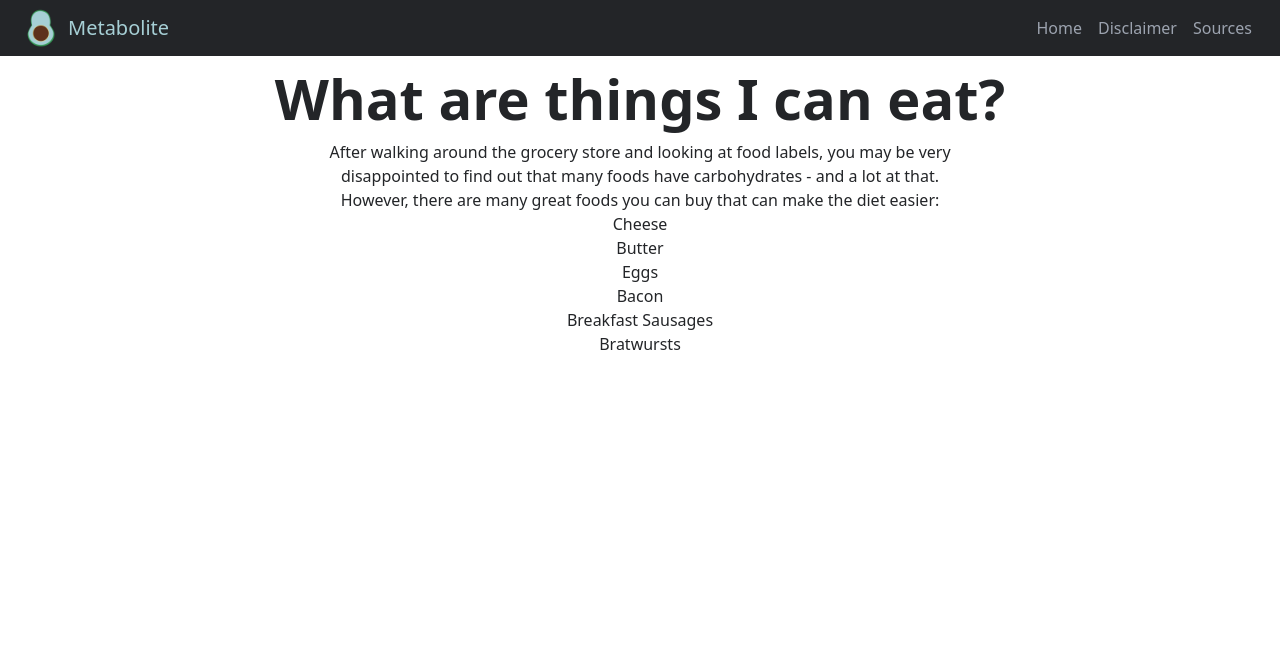
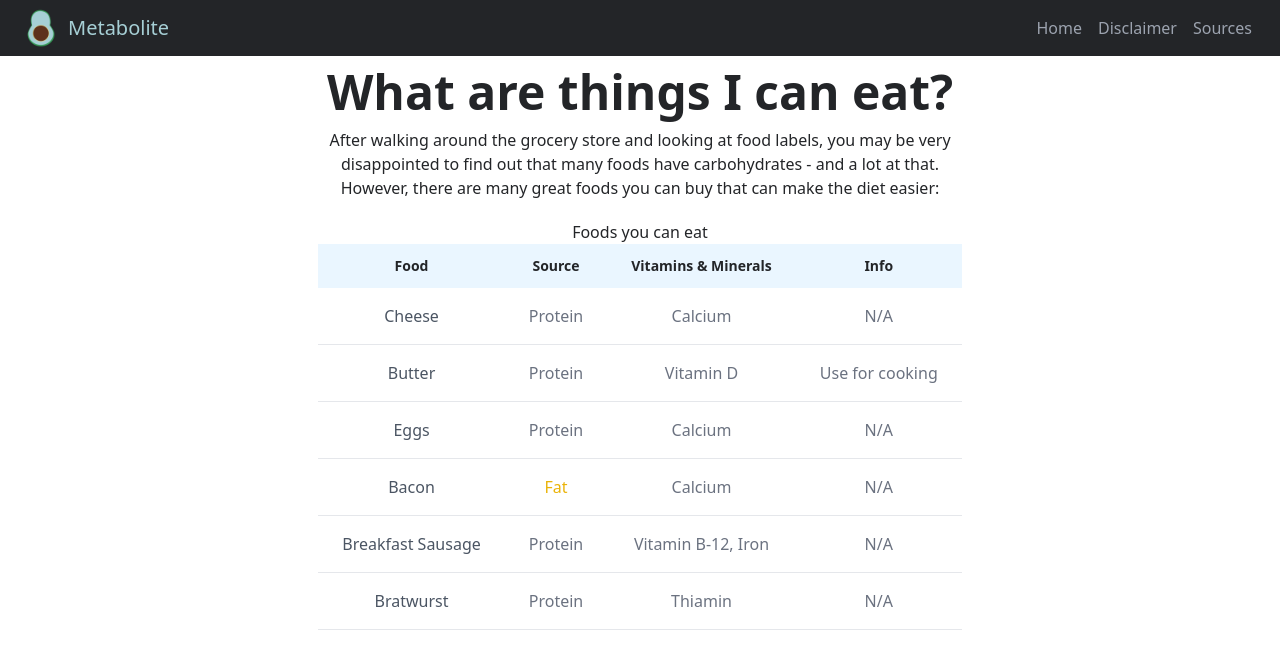
Before and after one commit to Ahljenn/metabolite, a Next.js app: page /what-can-i-eat in a window 1280 px wide. Shown: the top 646 px of the page. Built offline with nearby package versions, Linux system fonts and the light colour scheme.

Commit message:
Added table for things to eat

```diff
--- a/components/static_data/food_items.ts
+++ b/components/static_data/food_items.ts
@@ -1,8 +1,45 @@
-export const good_foods: String[] = [
-  'Cheese',
-  'Butter',
-  'Eggs',
-  'Bacon',
-  'Breakfast Sausages',
-  'Bratwursts',
+export interface FoodItem {
+  name: string;
+  source?: string;
+  vit_min?: string;
+  info?: string;
+}
+
+export const good_foods: FoodItem[] = [
+  {
+    name: 'Cheese',
+    source: 'Protein',
+    vit_min: 'Calcium',
+    info: 'N/A',
+  },
+  {
+    name: 'Butter',
+    source: 'Protein',
+    vit_min: 'Vitamin D',
+    info: 'Use for cooking',
+  },
+  {
+    name: 'Eggs',
+    source: 'Protein',
+    vit_min: 'Calcium',
+    info: 'N/A',
+  },
+  {
+    name: 'Bacon',
+    source: 'Fat',
+    vit_min: 'Calcium',
+    info: 'N/A',
+  },
+  {
+    name: 'Breakfast Sausage',
+    source: 'Protein',
+    vit_min: 'Vitamin B-12, Iron',
+    info: 'N/A',
+  },
+  {
+    name: 'Bratwurst',
+    source: 'Protein',
+    vit_min: 'Thiamin',
+    info: 'N/A',
+  },
 ];
--- a/pages/what-can-i-eat/index.tsx
+++ b/pages/what-can-i-eat/index.tsx
@@ -1,11 +1,13 @@
 import React from 'react';
-import { good_foods } from '../../components/static_data/food_items';
+import { good_foods, FoodItem } from '../../components/static_data/food_items';
 
 const WhatToEat: React.FC = (): JSX.Element => {
   return (
     <div className="flex items-center flex-col ">
       <section className="text-center max-w-screen-2xl">
-        <h1 className="mx-5 text-[2rem] sm:text-[3.5rem] font-bold">What are things I can eat?</h1>
+        <h1 className="mx-5 text-[1.3rem] sm:text-[2rem] md:text-[3rem] font-bold">
+          What are things I can eat?
+        </h1>
         <div className="flex justify-center">
           <p className="w-1/2">
             After walking around the grocery store and looking at food labels, you may be very
@@ -14,9 +16,45 @@ const WhatToEat: React.FC = (): JSX.Element => {
           </p>
         </div>
 
-        {good_foods.map((food: String, index: number) => {
-          return <div key={index}>{food}</div>;
-        })}
+        <div className="flex justify-center mt-5">
+          <table className="table-auto">
+            <caption>Foods you can eat</caption>
+            <thead className="text-sm sm:text-md bg-metawhite">
+              <tr>
+                <th className="py-3 sm:px-6" scope="col">
+                  Food
+                </th>
+                <th className="py-3 px-6" scope="col">
+                  Source
+                </th>
+                <th className="py-3 sm:px-6" scope="col">
+                  Vitamins & Minerals
+                </th>
+                <th className="py-3 sm:px-6" scope="col">
+                  Info
+                </th>
+              </tr>
+            </thead>
+            <tbody>
+              {good_foods.map((food: FoodItem, index: number) => {
+                return (
+                  <tr className="border-b" key={index}>
+                    <th className="py-4 sm:px-6 text-gray-600 font-medium text-md" scope="row">
+                      {food.name}
+                    </th>
+                    {food.source === 'Fat' ? (
+                      <td className="text-yellow-500 py-4 sm:px-6">{food.source}</td>
+                    ) : (
+                      <td className="text-gray-500 py-4 sm:px-6">{food.source}</td>
+                    )}
+                    <td className="text-gray-500 py-4 sm:px-6">{food.vit_min}</td>
+                    <td className="text-gray-500 py-4 sm:px-6">{food.info}</td>
+                  </tr>
+                );
+              })}
+            </tbody>
+          </table>
+        </div>
       </section>
     </div>
   );
```
